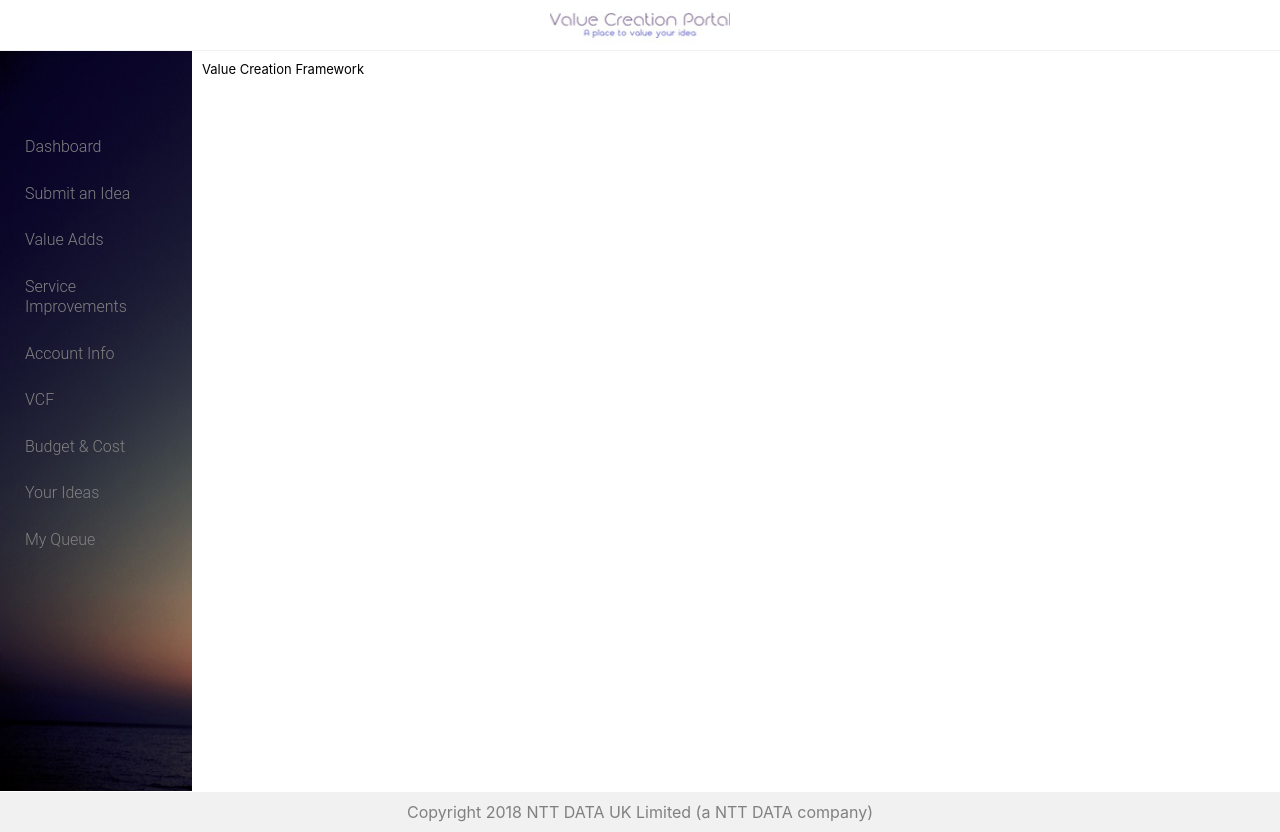
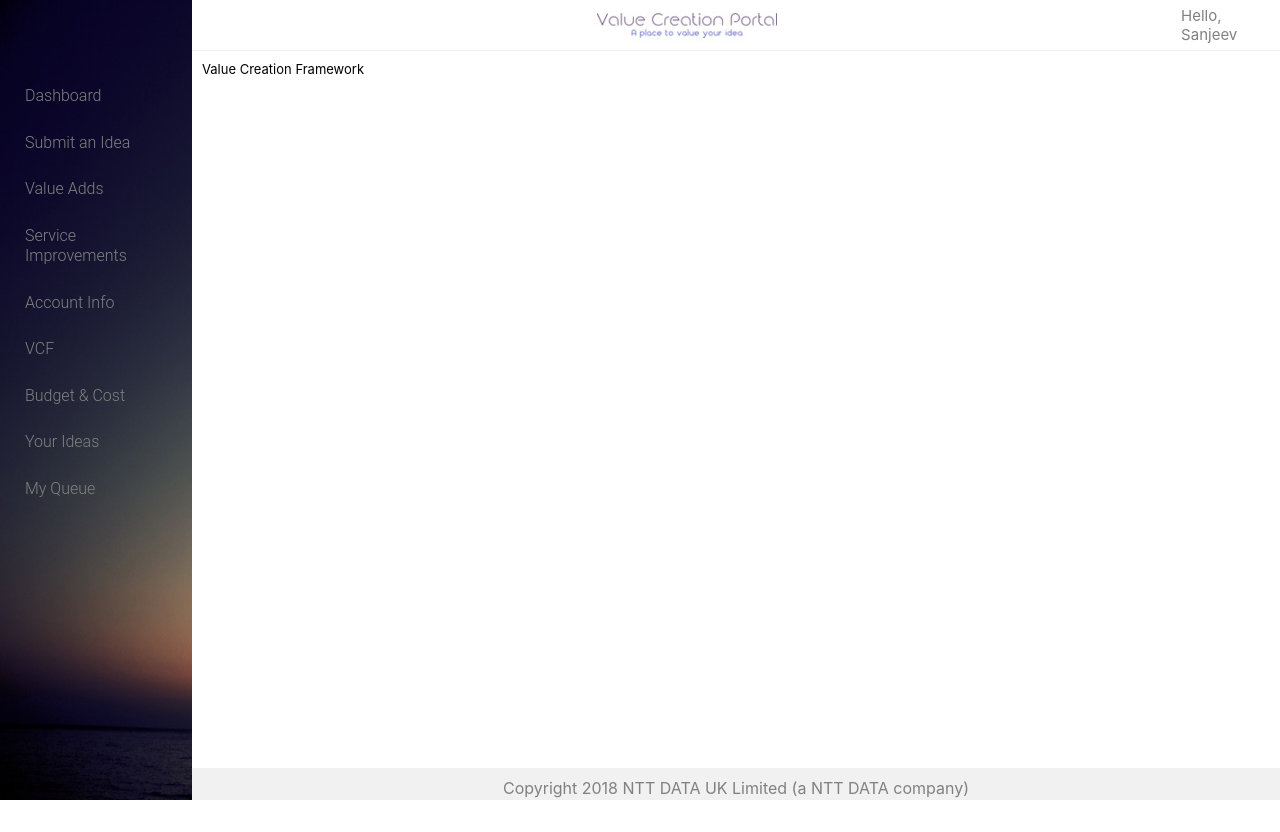
Before and after one commit to mahantesh21/valuecreation-app, a React (Create React App) app: page /VCF in a window 1280 px wide. After the commit the page ends 800 px from the top, so only its background shows below. Built offline with nearby package versions, Linux system fonts and the light colour scheme.

Commit message:
added userinfo link in header and change the sidebar

```diff
--- a/src/assets/css/Header.css
+++ b/src/assets/css/Header.css
@@ -6,13 +6,23 @@
     justify-content: center;
     color: white;
     border-bottom:solid 1px #f1f1f1;
+    display: flex;
   }
   .headerName{
-    cursor: pointer;
     font-size: 21px;
     background: url('../images/NTT-Logo.jpeg') center center;
     background-repeat: no-repeat;
     height: 50px;
     width: 14%;
-    margin: 0 43%;
+    flex: 20;
   }
+  .UserInfo{
+    font-size: 15px;
+    color: #818181;
+    flex: 2;
+    cursor: default;
+  }
+  .UserInfo a{
+    text-decoration: none;
+    color: #818181;
+  }
--- a/src/assets/css/SideBar.css
+++ b/src/assets/css/SideBar.css
@@ -5,7 +5,7 @@
     right: 0;
     min-height: 100vh;
     flex-direction: row; */
-    height: 100%;
+    height: 100vh;
     overflow: hidden;  /*makes the body non-scrollable (we will add scrolling to the sidebar and main content containers)*/
     margin: 0px;  /*removes default style*/
     display: flex;  /*enables flex content for its children*/
@@ -71,9 +71,10 @@
 .container{
     flex: 1 1 auto;
     position: relative;
-    min-height: 90vh;
     padding: 10px;
     background:#fff;
+    overflow-y: auto;
+    min-height: 87vh;
     overflow-y: auto;
 }
 .activeStyle{
--- a/src/components/Header.js
+++ b/src/components/Header.js
@@ -1,11 +1,15 @@
 import React, {Component} from 'react';
 import '../assets/css/Header.css';
+import UserInfo from './UserInfo';
 
 class Header extends Component {
     render() {
         return (
             <div className="App-header">
                <div className="headerName"></div>
+               <div className="UserInfo">
+                <UserInfo />
+               </div>
             </div>
         )
     }
--- a/src/components/Layout.js
+++ b/src/components/Layout.js
@@ -1,16 +1,16 @@
 
 import Sidebar from './SideBar';
 import React, {Component} from 'react'
-import Header from './Header';
-import Footer from './Footer';
+// import Header from './Header';
+// import Footer from './Footer';
 
 class Layout extends Component {
     render() {
         return (
             <div className="layout">
-                <Header />
+                {/* <Header /> */}
                 <Sidebar/>
-                <Footer />
+                {/* <Footer /> */}
             </div>
         )
     }
--- a/src/components/SideBar.js
+++ b/src/components/SideBar.js
@@ -10,6 +10,8 @@ import BudgetAndCost from '../views/BudgetAndCost';
 import YourIdeas from '../views/YourIdeas';
 import MyQueue from '../views/MyQueue';
 import '../assets/css/SideBar.css';
+import Header from './Header';
+import Footer from './Footer';
 const routes = [
   {
     path: "/",
@@ -127,7 +129,9 @@ class Sidebar extends Component{
             ))} */}
             </ul>
           </div>
+
           <div className="right-panel column">
+          <Header />
             <div className="container" style={{  }}>
               {routes.map((route, index) => (
                 <Route
@@ -138,6 +142,8 @@ class Sidebar extends Component{
                 />
               ))}
             </div>
+
+            <Footer />
           </div>
         </div>
       </Router>
--- /dev/null
+++ b/src/components/UserInfo.js
@@ -0,0 +1,22 @@
+import React, {Component} from 'react';
+import { BrowserRouter as Router, Route, Link } from "react-router-dom";
+import UsersInfo from '../data/UsersInfo'
+
+
+class UserInfo extends Component {
+    constructor(props)
+    {
+        super(props);
+        this.state={
+          UserName:UsersInfo[1].FirstName
+        };
+    }
+    render() {
+        return (
+                <div>
+                    Hello, <Link to="/AccountInfo">{this.state.UserName}</Link>
+                </div>
+        )
+    }
+}
+export default UserInfo;
--- /dev/null
+++ b/src/data/UsersInfo.json
@@ -0,0 +1,14 @@
+[
+    {
+        "UserName":"asd.javed@nttdata.com",
+        "FirstName":"Asad",
+        "LastName": "Javed",
+        "Department":"Application Services"
+    },
+    {
+        "UserName":"sanjeev.baurai@nttdata.com",
+        "FirstName":"Sanjeev",
+        "LastName": "Baurai",
+        "Department":"Application Services"
+    }
+]
--- a/src/views/YourIdeas.js
+++ b/src/views/YourIdeas.js
@@ -1,10 +1,24 @@
-import React, {Component} from 'react'
+import React, {Component} from 'react';
+import  '../assets/css/valueAdds.css';
+import IdeaFilter from '../components/IdeaFilter';
+import ValueAddsGraph from '../components/ValueAddsGraph';
+import ValueAddsList from '../components/ValueAddsList';
 
 class YourIdeas extends Component {
     render() {
         return (
             <div>
-                Your Ideas
+                <div className="header">
+                     <h2>My Idea</h2>
+               </div>
+               <div style={{ display: 'flex' }}>
+                    <IdeaFilter/>
+                    <ValueAddsGraph/>
+
+               </div>
+
+               <ValueAddsList/>
+
             </div>
         )
     }
```
